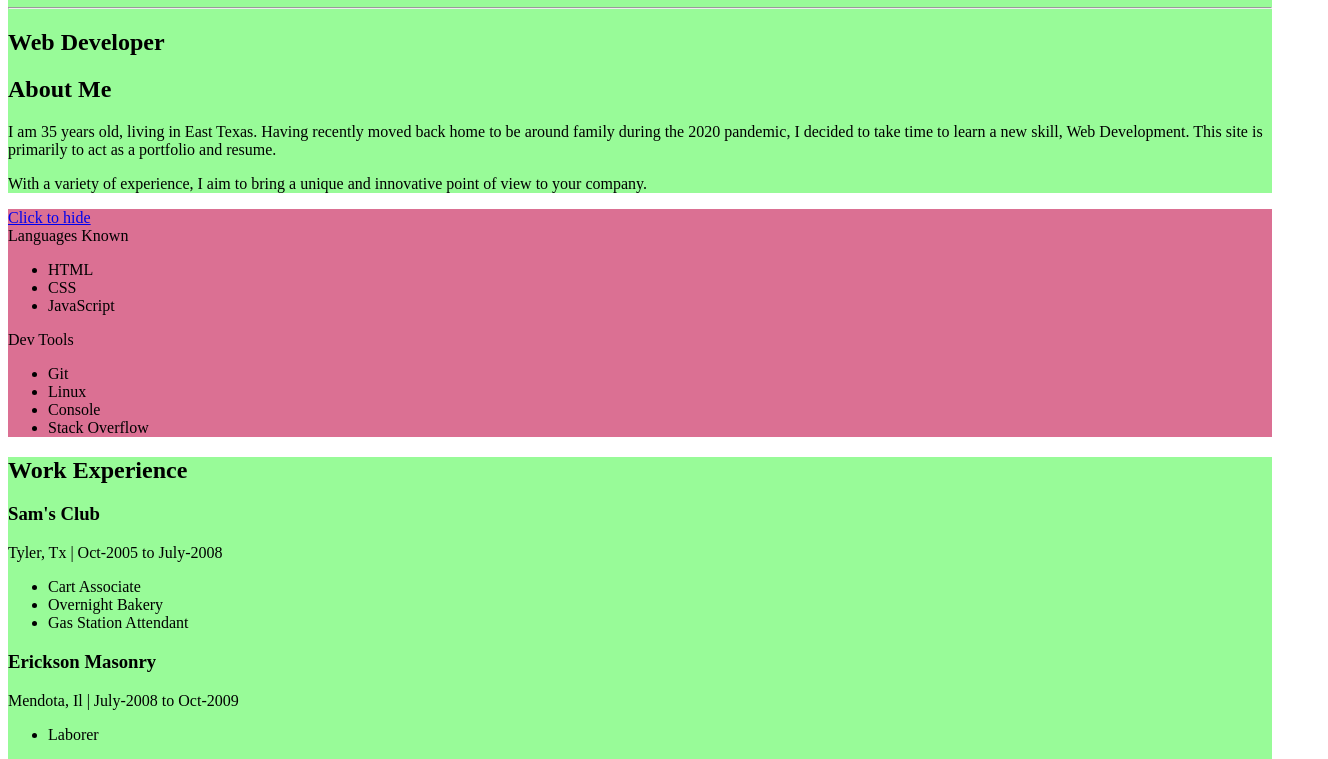
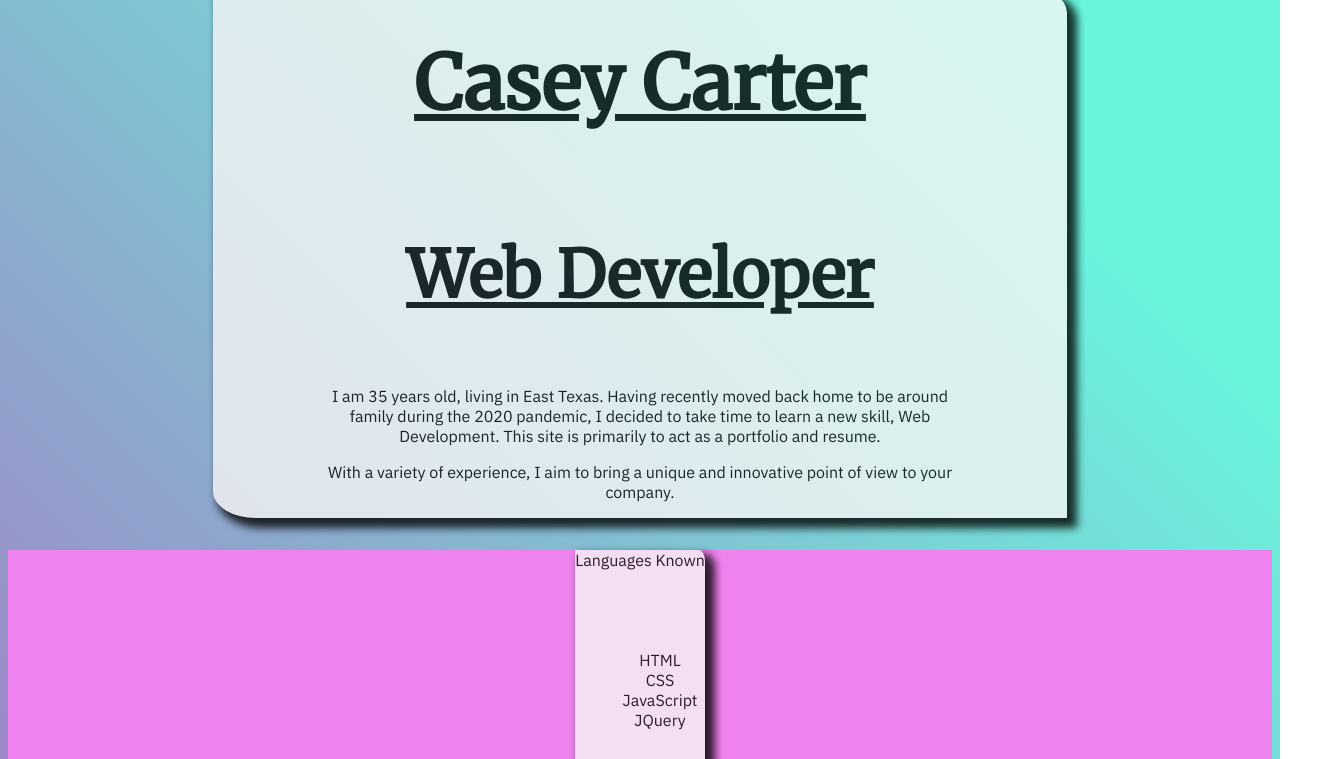
Before and after one commit to carter85/ccartersite, a plain HTML site: page about.html in a window 1280 px wide. Shown: the part 102-861 px from the top of the page, 1328 px wide, since content can reach past the window. Drawn offline with nearby package versions, Linux system fonts and the light colour scheme.

Commit message:
worked heavily on HTML, CSS, JS, JQuery

```diff
--- a/about.html
+++ b/about.html
@@ -3,9 +3,15 @@
 <div id="main">
 <head>
 <title>Casey Carter Portfolio</title>
+<!-- Stylesheets -->
 <link rel="stylesheet" href="./css/about-style.css">
+<!-- Google Fonts -->
 <link href="https://fonts.googleapis.com/css2?family=Fjalla+One&display=swap" rel="stylesheet">
+<link href="https://fonts.googleapis.com/css2?family=Merriweather&display=swap" rel="stylesheet">
+<link href="https://fonts.googleapis.com/css2?family=IBM+Plex+Sans:wght@100;400&display=swap" rel="stylesheet">
+<!-- Font Awesome Icons -->
 <script src="https://kit.fontawesome.com/b3caeac506.js" crossorigin="anonymous"></script>
+<!-- JQuery link -->
 <script src="https://ajax.googleapis.com/ajax/libs/jquery/3.5.1/jquery.min.js"></script>
 </head>
 <body>
@@ -19,15 +25,11 @@
 </ul>
 <!-- NAVIGATION END -->
 
-<button id="hideButton">hide</button>
-
 <!-- INTRO SECTION -->
 <div id="introContainer">
     <span id="about">
-        <h1>Casey Carter</h1>
-        <hr>
-        <h2>Web Developer</h2>
-        <h2>About Me</h2>
+        <h1 id="name"><u>Casey Carter</u></h1>
+        <h2 id="developer"><u>Web Developer</u></h2>
         <section id="about-sect">
             <p>I am 35 years old, living in East Texas. Having recently moved back home to be around family during the 2020 pandemic,
                 I decided to take time to learn a new skill, Web Development. This site is primarily to act as a portfolio and resume.
@@ -39,9 +41,9 @@
 <!-- INTRO END -->
 
 <!-- KNOWLEDGE -->
-<div id="knowContainer"><a href="#">Click to hide</a>
-    <div class="title">Languages Known</p><p class="bottom"><ul><li>HTML</li><li>CSS</li><li>JavaScript</li></ul></p></div>
-    <div class="title">Dev Tools</p><p class="bottom"><ul><li>Git</li><li>Linux</li><li>Console</li><li>Stack Overflow</li></ul></p></div>
+<div id="knowContainer">
+    <div class="knowTitle" id="languages">Languages Known</p><p class="bottom"><ul><li>HTML</li><li>CSS</li><li>JavaScript</li><li>JQuery</li></ul></p></div>
+    <div class="knowTitle" id="tools">Dev Tools Used</p><p class="bottom"><ul><li>Google</li><li>Git</li><li>Linux</li><li>Console</li><li><b>Google</b></li><li>Stack Overflow</li></ul></p></div>
 </div>
 <!-- KNOWLEDGE -->
 
@@ -152,18 +154,16 @@
 
 <script>
 
-function clickHide() {
-    var h = document.getElementById(hideButton);
-    var navID = document.getElementById(navBar);
+var prevScrollpos = window.pageYOffset;
+window.onscroll = function() {
+  var currentScrollPos = window.pageYOffset;
+  if (prevScrollpos > currentScrollPos) {
+    document.getElementById("navbar").style.top = "0";
+  } else {
+    document.getElementById("navbar").style.top = "-50px";
+  }
+  prevScrollpos = currentScrollPos;
 }
-$("#hideButton").click(function(){
-    $("#knowContainer").toggle("slow");
-});
-/*
-$("#hideButton").click(function(){
-    $("#knowContainer").show();
-});
- */
 </script>
 
 </body>
--- a/css/about-style.css
+++ b/css/about-style.css
@@ -1,34 +1,148 @@
-
-
-#navbar {
-    display: grid;
-    height: 20px;
-    width: 100%;
-    position: absolute;
+body {
+    background: rgb(244,244,244);
+    background: linear-gradient(45deg, rgba(244,244,244,1) 0%, rgba(219,2,174,1) 0%, rgba(105,245,220,1) 88%);
 }
-/*
-#navbar::after {
-    background-color: #454545;
-    content: "";
-    width: 100%;
-    height: 3em;
-} */
-
 #signature {
     display: grid;
     font-family: 'Alata', sans-serif;
-    w3-animate-top:
 }
+/* INTRO SECTION START */
+#introContainer {
+    display: grid;
+    min-width: 35%;
+    max-width: 90%;
+    margin: 2em;
+    height: auto;
+    justify-self: center;
+    font-family: 'IBM Plex Sans', sans-serif;
+    font-size: 16px;
+}
+#about {
+    max-width: 75%;
+    background-color: whitesmoke;
+    opacity: .8;
+    border-radius: 0 5% 0 5%;
+    width: auto;
+    height: auto;
+    display: grid;
+    justify-self: center;
+    text-align: center;
+    -webkit-box-shadow: 7px 7px 8px 3px rgba(0,0,0,1);
+    -moz-box-shadow: 7px 7px 8px 3px rgba(0,0,0,1);
+    box-shadow: 7px 7px 8px 3px rgba(0,0,0,1);
+}
+#about-sect {
+    width: 75%;
+    justify-self: center;
+    opacity: 1;
+}
+/* INTRO SECTION END */
 
-#introContainer {
-    background-color: palegreen;
+/* KNOWLEDGE START */
+#knowContainer {
+    display: grid;
+    width: 100%;
+    margin: 2em;
+    background-color: violet;
+    height: auto;
+    justify-self: center;
+    font-family: 'IBM Plex Sans', sans-serif;
+    font-size: 16px;
 }
-#knowContainer {
-    background-color: palevioletred;
+#languages {
 }
+#tools {
+}
+.knowTitle {
+    max-width: 75%;
+    background-color: whitesmoke;
+    opacity: .8;
+    border-radius: 0 5% 0 5%;
+    width: auto;
+    height: auto;
+    display: grid;
+    justify-self: center;
+    text-align: center;
+    -webkit-box-shadow: 7px 7px 8px 3px rgba(0,0,0,1);
+    -moz-box-shadow: 7px 7px 8px 3px rgba(0,0,0,1);
+    box-shadow: 7px 7px 8px 3px rgba(0,0,0,1);
+}
+/* KNOWLEDGE END */
+
+
 #work {
     background-color: palegreen;
 }
 #projects {
     background-color: palevioletred;
 }
+#name {
+    font-size: 75px;
+    font-family: 'Merriweather', serif;
+    opacity: 1;
+}
+#developer {
+    font-size: 65px;
+    opacity: 1;
+
+    font-family: 'Merriweather', serif;
+}
+/* #navbar {
+    display: grid;
+    position: fixed;
+    width: 100%;
+    height: 3em;
+    top: 0px;
+    background: cadetblue;
+    left: 0em;
+    margin: 0px;
+    grid-template-columns: 1fr 1fr 1fr 1fr;
+    grid-template-rows: auto;
+    align-content: center;
+    -webkit-box-shadow: 0px 2px 0px 0px rgba(0,0,0,0.75);
+    -moz-box-shadow: 0px 2px 0px 0px rgba(0,0,0,0.75);
+    box-shadow: 0px 2px 0px 0px rgba(0,0,0,0.75);
+} */
+a {
+    color: black;
+    text-decoration-line: none;
+}
+ul {
+    list-style-type: none;
+}
+#block {
+    height: 3em;
+}
+
+#navbar {
+    background-color: #333; /* Black background color */
+    position: fixed; /* Make it stick/fixed */
+    top: 0; /* Stay on top */
+    max-width: auto; /* Full width */
+    width: 100%;
+    transition: top 0.3s; /* Transition effect when sliding down (and up) */
+    margin: 0;
+    left: 0;
+  }
+
+  /* Style the navbar links */
+  #navbar a {
+    float: left;
+    display: block;
+    color: white;
+    text-align: center;
+    padding: 15px;
+    text-decoration: none;
+  }
+
+  #navbar a:hover {
+    background-color: #ddd;
+    color: black;
+  }
+
+  #hr1 {
+      width: 90%
+  }
+  #hr2 {
+    width: 66%;
+  }
```
